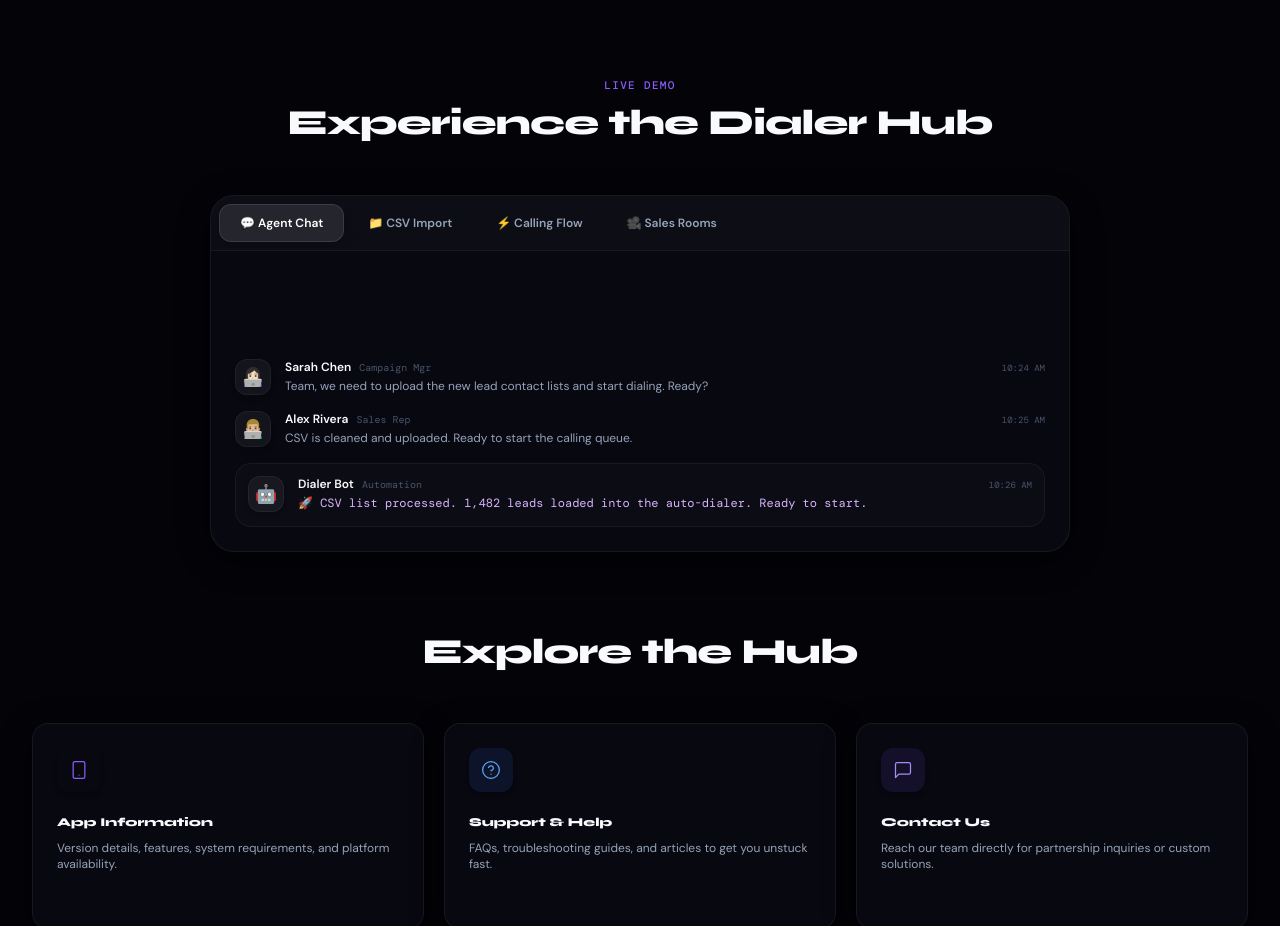
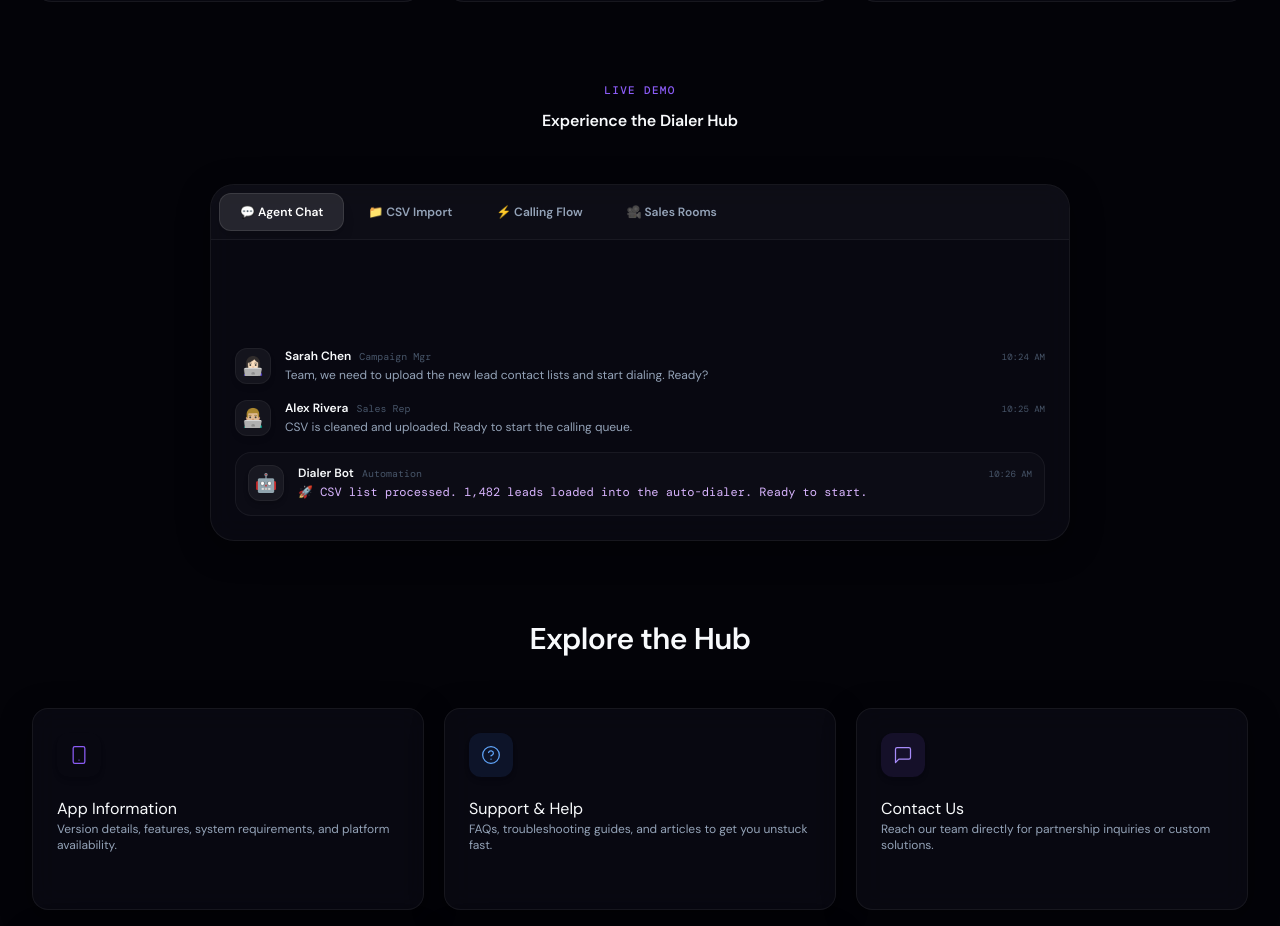
Before and after one commit to Swaradubey/talcoapp, a Next.js app: page / in a window 1280 px wide. Shown: the part 1266-2192 px from the top of the page. Built offline with nearby package versions, Linux system fonts and the light colour scheme.

Commit message:
Fixing changes

```diff
--- a/app/app-info/page.tsx
+++ b/app/app-info/page.tsx
@@ -47,7 +47,7 @@ export default function AppInfoPage() {
     >
       {/* Platform Download Cards */}
       <div className="mb-14">
-        <h2 className="text-lg font-black text-[var(--text)] mb-6" style={{ fontFamily: 'Syne, sans-serif' }}>Core App Features</h2>
+        <h2 className="section-heading">Core App Features</h2>
         <div className="grid grid-cols-1 sm:grid-cols-2 lg:grid-cols-3 gap-4">
           {platforms.map((p) => (
             <div key={p.name} className="glass-card rounded-2xl p-5 bg-[var(--card)] flex flex-col justify-between h-48 border border-white/5 hover:border-white/10">
@@ -56,7 +56,7 @@ export default function AppInfoPage() {
                   <div className="flex items-center gap-3">
                     <span className="text-2xl">{p.icon}</span>
                     <div>
-                      <p className="text-[var(--text)] text-sm font-extrabold" style={{ fontFamily: 'Syne, sans-serif' }}>{p.name}</p>
+                      <p className="card-small-title">{p.name}</p>
                       <p className="text-[var(--sub)] text-[10px] font-mono" style={{ fontFamily: 'DM Mono, monospace' }}>v{p.version}</p>
                     </div>
                   </div>
@@ -74,11 +74,10 @@ export default function AppInfoPage() {
 
               <a
                 href={p.storeUrl}
-                className={`w-full block text-center py-2 rounded-xl text-xs font-bold transition-all border ${
-                  p.active
-                    ? "bg-white/5 border-white/10 text-white hover:bg-white/10 hover:border-white/20"
-                    : "bg-[var(--accent)] text-black border-transparent hover:opacity-90"
-                }`}
+                className={`w-full block text-center py-2 rounded-xl text-xs font-bold transition-all border ${p.active
+                  ? "bg-white/5 border-white/10 text-white hover:bg-white/10 hover:border-white/20"
+                  : "bg-[var(--accent)] text-black border-transparent hover:opacity-90"
+                  }`}
               >
                 {p.store} →
               </a>
@@ -89,7 +88,7 @@ export default function AppInfoPage() {
 
       {/* Core Features Grid */}
       <div className="mb-14">
-        <h2 className="text-lg font-black text-[var(--text)] mb-6" style={{ fontFamily: 'Syne, sans-serif' }}>Core Capabilities</h2>
+        <h2 className="text-lg font-black text-[var(--text)] mb-6" style={{ fontFamily: 'Syne, sans-serif' }}></h2>
         <div className="grid grid-cols-1 sm:grid-cols-2 gap-4">
           {features.map((f) => (
             <div key={f.title} className="flex gap-4 p-4 rounded-2xl bg-white/[0.02] border border-white/5 hover:bg-white/[0.04] transition-all">
@@ -105,7 +104,7 @@ export default function AppInfoPage() {
 
       {/* Structured Release Notes */}
       <div className="mb-14">
-        <h2 className="text-lg font-black text-[var(--text)] mb-6" style={{ fontFamily: 'Syne, sans-serif' }}>Release Notes & Changelog</h2>
+        <h2 className="section-heading">Release Notes & Changelog</h2>
         <div className="space-y-4">
           {changelog.map((r) => (
             <div key={r.version} className="glass-card rounded-2xl p-5 bg-[var(--card)] border border-white/5 hover:border-white/10">
--- a/app/globals.css
+++ b/app/globals.css
@@ -3,6 +3,48 @@
 @tailwind base;
 @tailwind components;
 @tailwind utilities;
+
+.section-heading {
+  font-family: "DM Sans", sans-serif;
+  font-size: 16px;
+  font-weight: 700;
+  letter-spacing: -0.01em;
+  color: var(--text);
+  margin-bottom: 18px;
+}
+
+.card-small-title {
+  font-family: "DM Sans", sans-serif;
+  font-size: 14px;
+  font-weight: 700;
+  letter-spacing: -0.01em;
+  line-height: 1.25;
+  color: var(--text);
+}
+
+.demo-section-heading {
+  font-family: "DM Sans", sans-serif;
+  font-size: 28px;
+  font-weight: 800;
+  letter-spacing: -0.02em;
+  line-height: 1.2;
+  color: var(--text);
+  margin-bottom: 22px;
+  text-align: center;
+}
+
+
+.demo-section-heading {
+  font-family: "DM Sans", sans-serif;
+  font-size: 30px;
+  font-weight: 800;
+  letter-spacing: -0.02em;
+  line-height: 1.2;
+  color: var(--text);
+  margin-bottom: 22px;
+  text-align: center;
+}
+
 
 :root {
   --bg: #030308;
--- a/app/page.tsx
+++ b/app/page.tsx
@@ -334,7 +334,7 @@ export default function HomePage() {
           <div className="page-container">
             <div className="home-section-header animate-fade-up">
               <p className="home-section-eyebrow">How It Works</p>
-              <h2 id="features-heading" className="home-section-title" style={{ fontFamily: 'Syne, sans-serif' }}>
+              <h2 id="features-heading" className="demo-section-heading">
                 Three steps to full automation
               </h2>
               <p className="home-section-sub">
@@ -370,7 +370,7 @@ export default function HomePage() {
           <div className="page-container">
             <div className="home-section-header animate-fade-up">
               <p className="home-section-eyebrow">Live Demo</p>
-              <h2 id="demo-heading" className="home-section-title" style={{ fontFamily: 'Syne, sans-serif' }}>
+              <h2 id="demo-heading" className="section-heading text-center">
                 Experience the Dialer Hub
               </h2>
             </div>
@@ -622,7 +622,7 @@ export default function HomePage() {
         <section className="home-links-section" aria-labelledby="hub-heading">
           <div className="page-container">
             <div className="home-section-header animate-fade-up">
-              <h2 id="hub-heading" className="home-section-title" style={{ fontFamily: 'Syne, sans-serif' }}>
+              <h2 id="hub-heading" className="demo-section-heading">
                 Explore the Hub
               </h2>
             </div>
@@ -636,7 +636,7 @@ export default function HomePage() {
                   <div className={`w-11 h-11 rounded-xl ${item.bg} ${item.color} flex items-center justify-center mb-5 transition-transform group-hover:scale-110 shadow-md`}>
                     {item.icon}
                   </div>
-                  <h3 className="text-[var(--text)] font-extrabold mb-2 text-sm sm:text-[12px] group-hover:text-white" style={{ fontFamily: 'Syne, sans-serif' }}>
+                  <h3 className="hub-card-title group-hover:text-white">
                     {item.title}
                   </h3>
                   <p className="text-[var(--sub)] text-[11px] sm:text-xs leading-relaxed">{item.description}</p>
--- a/components/PageShell.tsx
+++ b/components/PageShell.tsx
@@ -44,8 +44,8 @@ export default function PageShell({
           </div>
         )}
         <h1
-          className="text-4xl md:text-6xl font-extrabold text-[var(--text)] tracking-tight mb-5 animate-fade-up-delay-1"
-          style={{ fontFamily: "Syne, sans-serif", lineHeight: 1.1 }}
+          className="text-4xl sm:text-5xl md:text-7xl font-extrabold text-[var(--text)] tracking-[-0.04em] mb-5 animate-fade-up-delay-1"
+          style={{ fontFamily: "Inter, sans-serif", lineHeight: 1 }}
         >
           {title}{" "}
           {titleAccent && (
```
